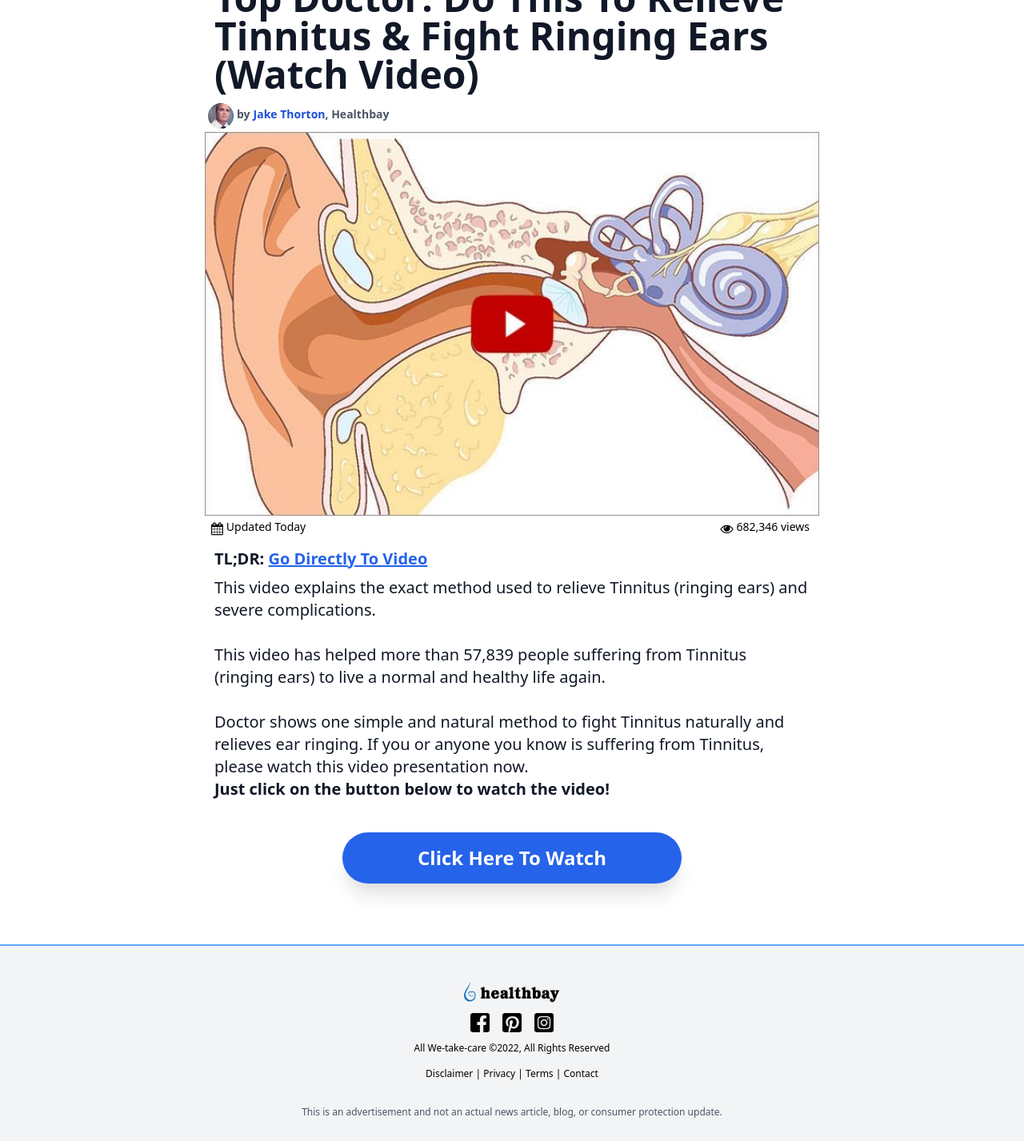
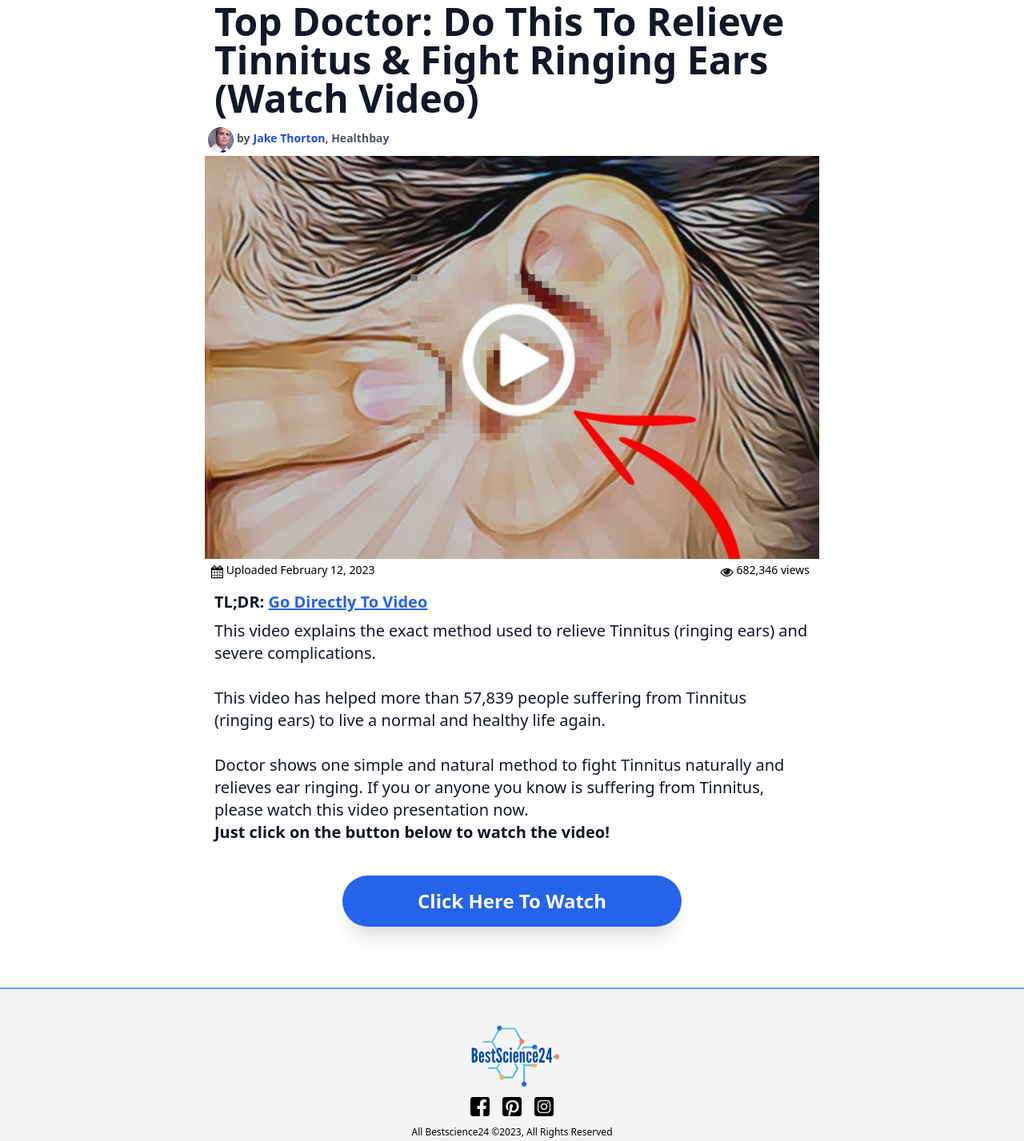
Before and after one commit to burunator/bestscience24, a website: page buzzing-ear/index.html in a window 1280 px wide. Shown: the part 79-1506 px from the top of the page at 80% size. Drawn offline with nearby package versions, Linux system fonts and the light colour scheme.

Commit message:
new logog for bestscience 24

```diff
--- a/buzzing-ear/index.html
+++ b/buzzing-ear/index.html
@@ -8,7 +8,6 @@
   <link rel="stylesheet" href="/font-awesome-4.7.0/css/font-awesome.min.css">
   <link href="https://unpkg.com/tailwindcss@^1.0/dist/tailwind.min.css" rel="stylesheet" />
 
-  <script>(function (w, d, t, r, u) { var f, n, i; w[u] = w[u] || [], f = function () { var o = { ti: "17321745" }; o.q = w[u], w[u] = new UET(o), w[u].push("pageLoad") }, n = d.createElement(t), n.src = r, n.async = 1, n.onload = n.onreadystatechange = function () { var s = this.readyState; s && s !== "loaded" && s !== "complete" || (f(), n.onload = n.onreadystatechange = null) }, i = d.getElementsByTagName(t)[0], i.parentNode.insertBefore(n, i) })(window, document, "script", "//bat.bing.com/bat.js", "uetq");</script>
 
   <!-- Taboola Pixel Code -->
   <script type='text/javascript'>
@@ -64,8 +63,8 @@
 <body class="bg-white ">
   <div class="flex max-w-screen-xl">
     <div class="w-full mx-4 ">
-      <a href="https://bestscience24.com"><img class="w-32 -mt-1 -mb-1 -ml-3 sm:w-40 " src="/public/img/hbhplogo.png"
-          alt="Logo" /></a>
+      <a href="https://bestscience24.com"><img class="w-32 -mt-1 -mb-1 -ml-3 sm:w-28 "
+          src="/public/bestscience24logo.png" alt="Logo" /></a>
     </div>
 
   </div>
@@ -94,7 +93,7 @@
 
     <div class="mb-1 ">
       <a onclick="sendTaboolaPixel()" href="https://theactergroated.com/click"><img class="object-cover w-full "
-          src="/buzzing-ear/public/img/tinni4.png" alt="Main Image" width="100%" /></a>
+          src="/buzzing-ear/public/img/tinnitus-1.jpg" alt="Main Image" width="100%" /></a>
     </div>
 
 
@@ -102,7 +101,7 @@
     <div class="flex justify-between mx-3 mb-1 ml-2 text-xs font-thin md:text-base">
 
       <p class="flex mb-2 sm:text-sm"><i class="mr-1 text-base fa fa-calendar" aria-hidden="true"> </i>
-        Updated Today</p>
+        Uploaded February 12, 2023</p>
       <div class="flex sm:text-sm"> <i class="mr-1 text-base fa fa-eye" aria-hidden="true"></i> 682,346 views</div>
 
     </div>
@@ -156,7 +155,7 @@
     <div class="p-5 px-5 text-xs font-light text-black bg-gray-100 " id="footer">
       <div class="flex justify-center">
         <a onclick="sendTaboolaPixel()" href="https://bestscience24.com"><img class="w-32 mt-5 mb-2"
-            src="/public/img/hbhplogo.png" alt="logo" />
+            src="/public/bestscience24logo.png" alt="logo" />
       </div>
 
 
@@ -175,7 +174,7 @@
 
 
       <p style="text-align: center !important;"><span>All
-          We-take-care &copy;2022, All Rights
+          Bestscience24 &copy;2023, All Rights
           Reserved</p><br>
 
       <p style="text-align: center !important;"><span><a class="font-normal"
```
Also changed, not shown: public/bestscience24logo.png (added), 2 other files.
